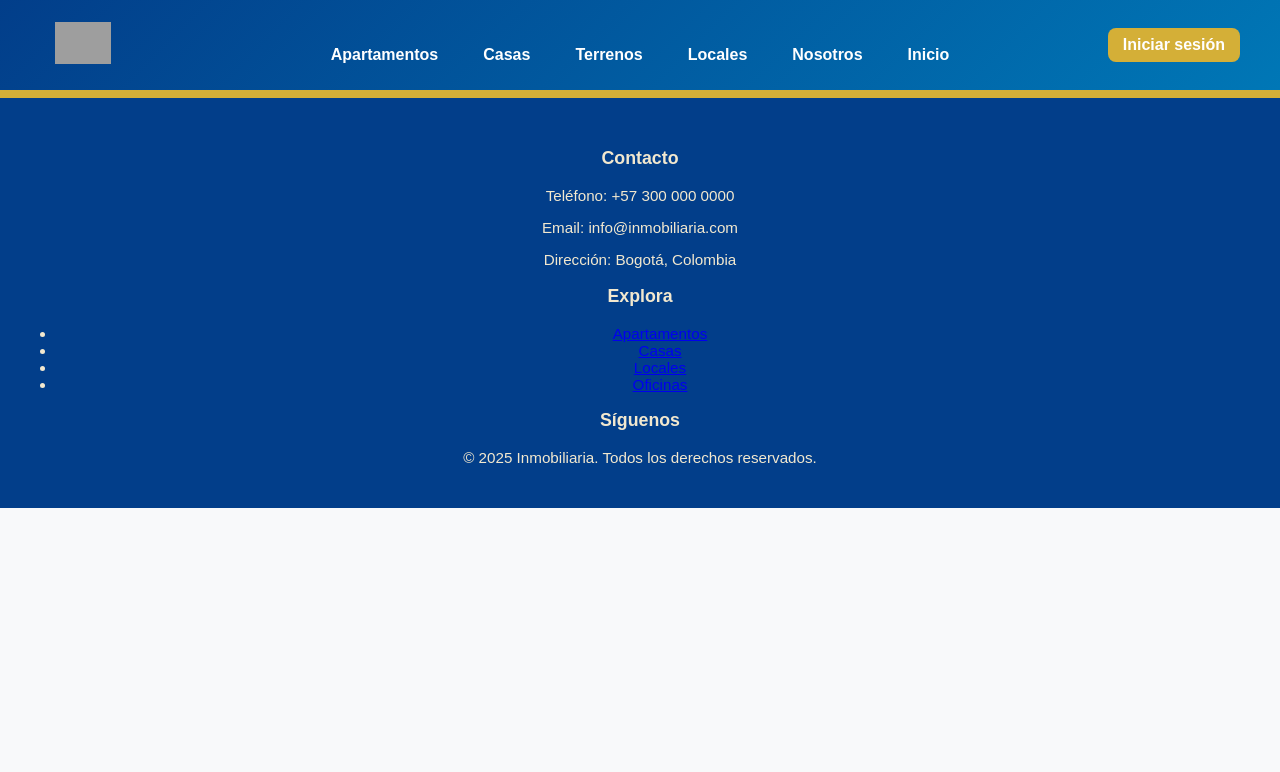
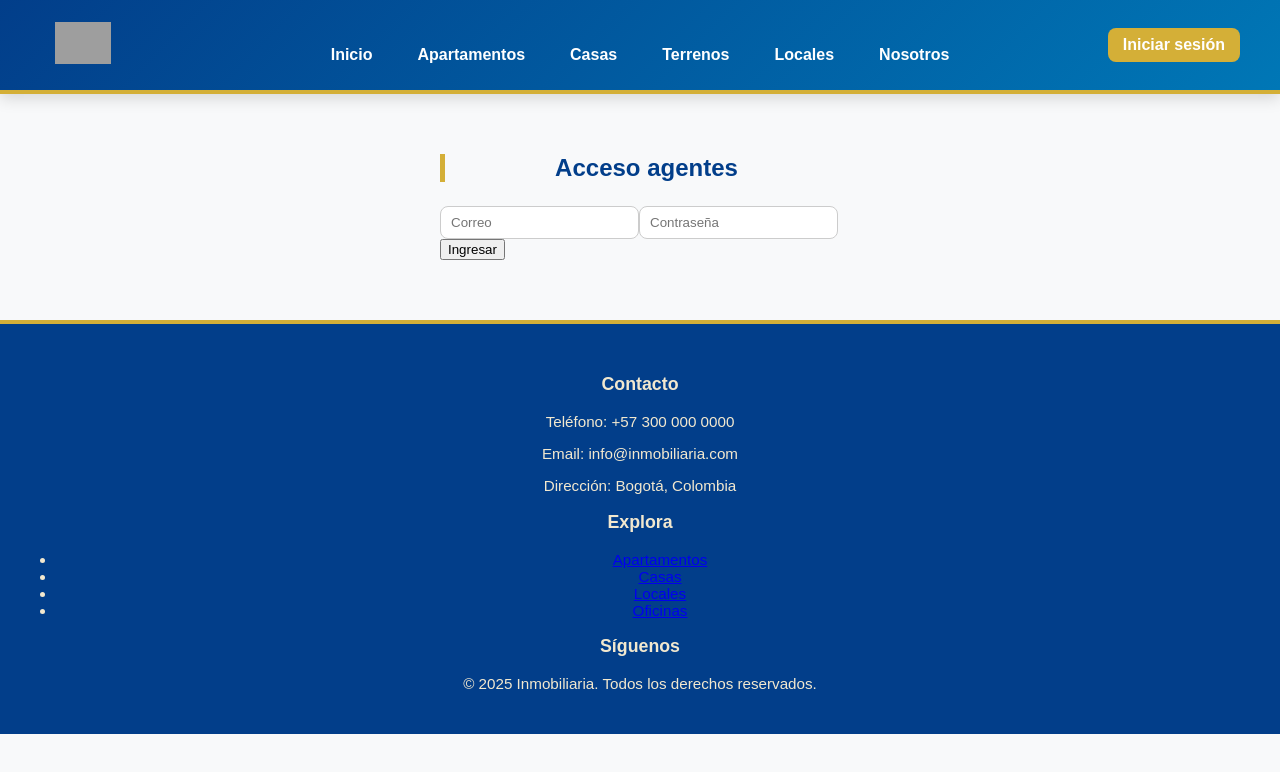
Before and after one commit to Llencel/Inmobiliaria-React, a React (Vite) app: page /Inmobiliaria-React/login in a window 1280 px wide. Shown: the top 772 px of the page. Built offline with nearby package versions, Linux system fonts and the light colour scheme; no server answers; grey boxes are pictures that could not be loaded.

Commit message:
Creación del Proceso de Autenticación

```diff
--- a/src/App.jsx
+++ b/src/App.jsx
@@ -1,19 +1,21 @@
 import { Routes, Route } from "react-router-dom";
 
-// Componentes
+// Layout
 import Navbar from "./components/Navbar/Navbar.jsx";
 import Footer from "./components/Footer/Footer.jsx";
 
-// Páginas
+// Páginas públicas
 import HomePage from "./pages/HomePage";
 import Apartamentos from "./pages/Apartamentos.jsx";
 import Casas from "./pages/Casas.jsx";
 import Terrenos from "./pages/Terrenos.jsx";
 import Locales from "./pages/Locales.jsx";
 import Nosotros from "./pages/Nosotros.jsx";
-import { auth } from "./firebase/auth";
 
-console.log("Auth inicializado:", auth);
+// Auth / privadas
+import Login from "./pages/Login.jsx";
+import AgentPage from "./pages/AgentPage.jsx";
+import ProtectedRoute from "./routes/ProtectedRoute.jsx";
 
 function App() {
   return (
@@ -21,12 +23,24 @@ function App() {
       <Navbar />
 
       <Routes>
+        {/* Públicas */}
         <Route path="/" element={<HomePage />} />
         <Route path="/apartamentos" element={<Apartamentos />} />
         <Route path="/casas" element={<Casas />} />
         <Route path="/terrenos" element={<Terrenos />} />
         <Route path="/locales" element={<Locales />} />
         <Route path="/nosotros" element={<Nosotros />} />
+        <Route path="/login" element={<Login />} />
+
+        {/* Privada – agentes */}
+        <Route
+          path="/AgentPage/*"
+          element={
+            <ProtectedRoute>
+              <AgentPage />
+            </ProtectedRoute>
+          }
+        />
       </Routes>
 
       <Footer />
--- a/src/components/Navbar/Navbar.jsx
+++ b/src/components/Navbar/Navbar.jsx
@@ -1,8 +1,11 @@
 import React from "react";
 import { Link } from "react-router-dom";
+import { useAuth } from "../../context/AuthContext";
 import "./navbar.css";
 
 const NavBar = () => {
+  const { isAuthenticated, logout } = useAuth();
+
   return (
     <nav className="navbar">
       <div className="navbar-container">
@@ -14,21 +17,35 @@ const NavBar = () => {
           </Link>
         </div>
 
-        {/* CENTRO: LINKS */}
+        {/* CENTRO: NAVEGACIÓN PÚBLICA (SIEMPRE) */}
         <ul className="nav-links">
+          <li><Link to="/">Inicio</Link></li>
           <li><Link to="/apartamentos">Apartamentos</Link></li>
           <li><Link to="/casas">Casas</Link></li>
           <li><Link to="/terrenos">Terrenos</Link></li>
           <li><Link to="/locales">Locales</Link></li>
           <li><Link to="/nosotros">Nosotros</Link></li>
-          <li><Link to="/">Inicio</Link></li>
         </ul>
 
-        {/* DERECHA: LOGIN */}
+        {/* DERECHA: AUTENTICACIÓN */}
         <div className="navbar-right">
-          <Link to="/login" className="login-btn">
-            Iniciar sesión
-          </Link>
+          {!isAuthenticated ? (
+            <Link to="/login" className="login-btn">
+              Iniciar sesión
+            </Link>
+          ) : (
+            <>
+              <Link to="/AgentPage" className="agent-btn">
+                Dashboard
+              </Link>
+              <Link to="/AgentPage/formulario" className="agent-btn">
+                Cargar inmueble
+              </Link>
+              <button onClick={logout} className="logout-btn">
+                Cerrar sesión
+              </button>
+            </>
+          )}
         </div>
 
       </div>
--- /dev/null
+++ b/src/components/ProtectedRoute.jsx
@@ -0,0 +1,12 @@
+import { Navigate } from "react-router-dom";
+import { useAuth } from "../context/AuthContext";
+
+export default function ProtectedRoute({ children }) {
+  const { isAuthenticated } = useAuth();
+
+  if (!isAuthenticated) {
+    return <Navigate to="/login" />;
+  }
+
+  return children;
+}
--- /dev/null
+++ b/src/context/AuthContext.jsx
@@ -0,0 +1,38 @@
+import { createContext, useContext, useEffect, useState } from "react";
+import { auth } from "../firebase/auth";
+import { onAuthStateChanged, signOut } from "firebase/auth";
+
+const AuthContext = createContext();
+
+export function AuthProvider({ children }) {
+  const [user, setUser] = useState(null);
+  const [checkingAuth, setCheckingAuth] = useState(true);
+
+  useEffect(() => {
+    const unsubscribe = onAuthStateChanged(auth, (currentUser) => {
+      setUser(currentUser);
+      setCheckingAuth(false);
+    });
+
+    return () => unsubscribe();
+  }, []);
+
+  const logout = async () => {
+    await signOut(auth);
+  };
+
+  const value = {
+    user,
+    isAuthenticated: !!user,
+    logout,
+  };
+
+  // ⚠️ NO BLOQUEAMOS LA APP
+  return (
+    <AuthContext.Provider value={value}>
+      {!checkingAuth && children}
+    </AuthContext.Provider>
+  );
+}
+
+export const useAuth = () => useContext(AuthContext);
--- a/src/main.jsx
+++ b/src/main.jsx
@@ -1,12 +1,16 @@
 import React from "react";
 import ReactDOM from "react-dom/client";
-import App from "./App.jsx";
+import App from "./App";
+import "./Styles.css";
 import { BrowserRouter } from "react-router-dom";
-import "./Styles.css";
+import { AuthProvider } from "./context/AuthContext";
 
-
-ReactDOM.createRoot(document.getElementById('root')).render(
-  <BrowserRouter basename="/Inmobiliaria-React">
-    <App />
-  </BrowserRouter>
-)
+ReactDOM.createRoot(document.getElementById("root")).render(
+  <React.StrictMode>
+    <BrowserRouter basename="/Inmobiliaria-React">
+      <AuthProvider>
+        <App />
+      </AuthProvider>
+    </BrowserRouter>
+  </React.StrictMode>
+);
--- /dev/null
+++ b/src/pages/Login.jsx
@@ -0,0 +1,51 @@
+import { useState } from "react";
+import { signInWithEmailAndPassword } from "firebase/auth";
+import { auth } from "../firebase/auth";
+import { useNavigate } from "react-router-dom";
+
+export default function Login() {
+  const [email, setEmail] = useState("");
+  const [password, setPassword] = useState("");
+  const [error, setError] = useState("");
+  const navigate = useNavigate();
+
+  const handleSubmit = async (e) => {
+    e.preventDefault();
+    setError("");
+
+    try {
+      await signInWithEmailAndPassword(auth, email, password);
+      navigate("/panel");
+    } catch (err) {
+      setError("Credenciales incorrectas");
+    }
+  };
+
+  return (
+    <div style={{ maxWidth: 400, margin: "60px auto" }}>
+      <h2>Acceso agentes</h2>
+
+      <form onSubmit={handleSubmit}>
+        <input
+          type="email"
+          placeholder="Correo"
+          value={email}
+          onChange={(e) => setEmail(e.target.value)}
+          required
+        />
+
+        <input
+          type="password"
+          placeholder="Contraseña"
+          value={password}
+          onChange={(e) => setPassword(e.target.value)}
+          required
+        />
+
+        <button type="submit">Ingresar</button>
+
+        {error && <p style={{ color: "red" }}>{error}</p>}
+      </form>
+    </div>
+  );
+}
```
Lines whose indentation alone changed are shown as unchanged.
